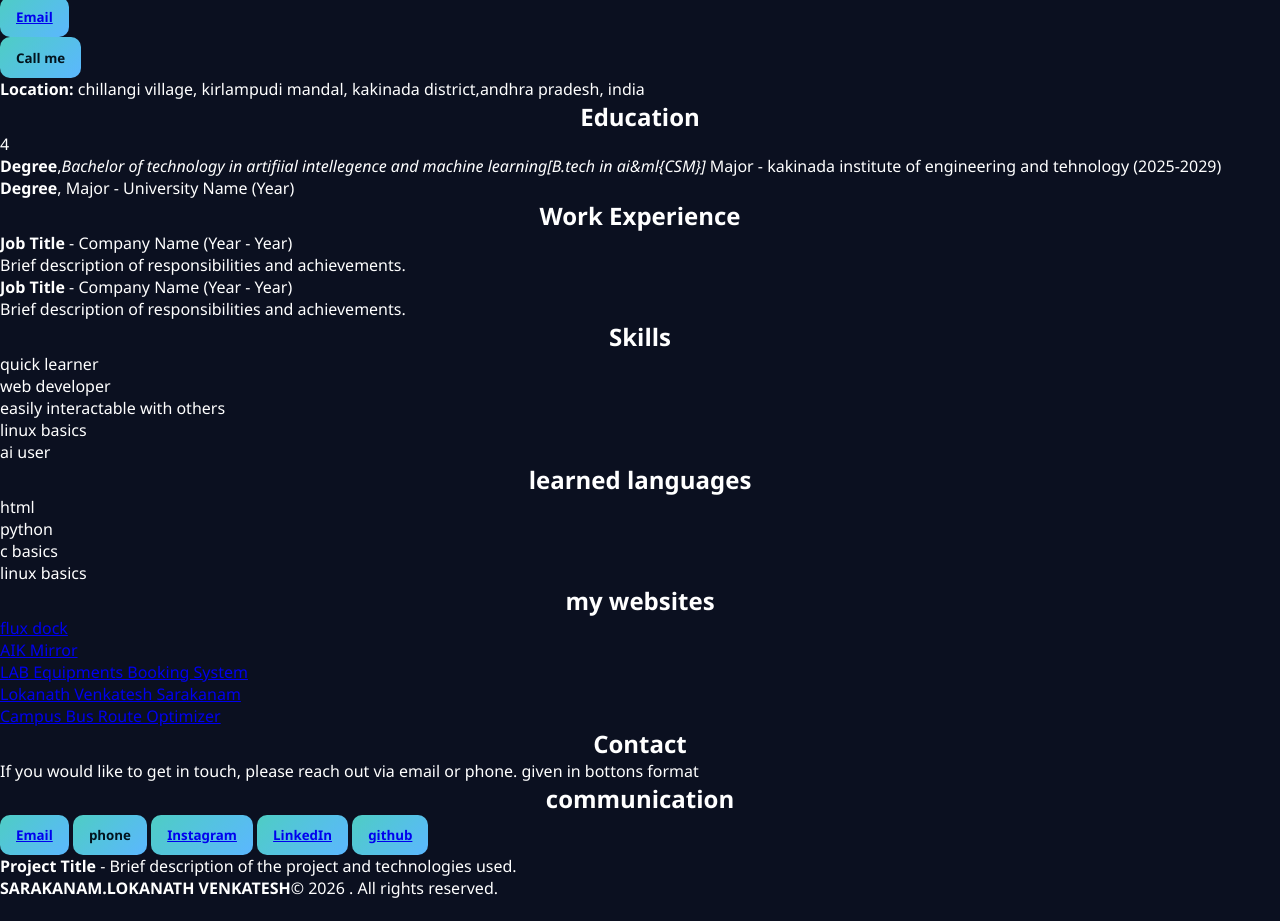
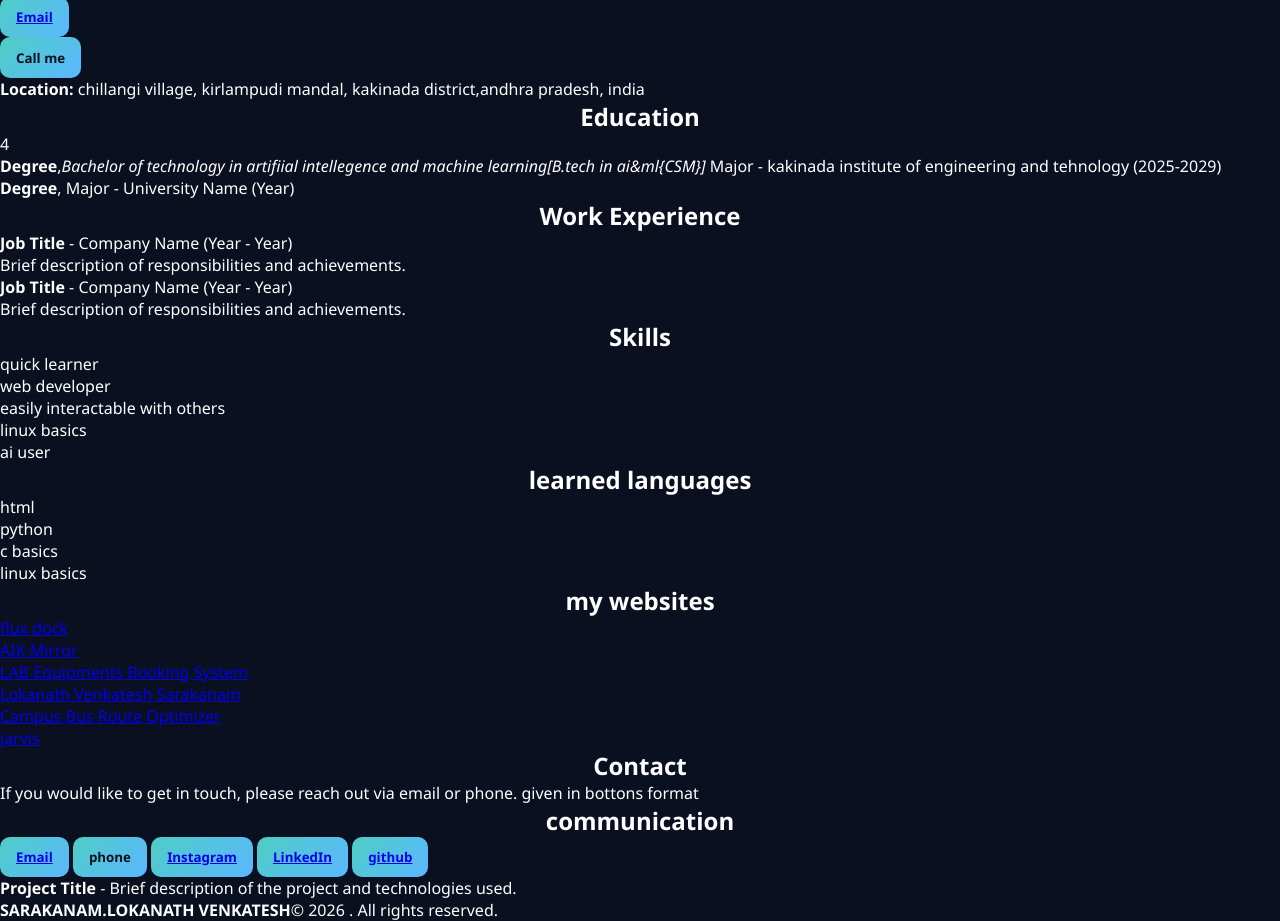
Before and after one commit to lokanathvenkateshsarakanam/resume-3, a plain HTML site: page index.html in a window 1280 px wide. Shown: the part 123-1044 px from the top of the page. Before the commit the page ends 1022 px from the top, so only its background shows below. Drawn offline with Linux system fonts and the light colour scheme; a script that the page names is missing.

Commit message:
Add link to J.A.R.V.I.S project in index.html

```diff
--- a/index.html
+++ b/index.html
@@ -515,6 +515,7 @@
             <li><a href="https://lokanathvenkateshsarakanam.github.io/LAB-EQUIPMENTS-BOOKING-SYSTEM/">LAB Equipments Booking System</a></li>
            <li><a href="https://lokanathvenkateshsarakanam.github.io/lokanadh/">Lokanath Venkatesh Sarakanam</a></li>
             <li><a href="https://lokanathvenkateshsarakanam.github.io/CAMPUS_BUS_ROUTE_OPTIMIZER/">Campus Bus Route Optimizer</a></li>
+            <li><a href="https://lokanathvenkateshsarakanam.github.io/J.A.R.V.I.S/">jarvis</a></li>
         </ul>
     </section>
 
```
